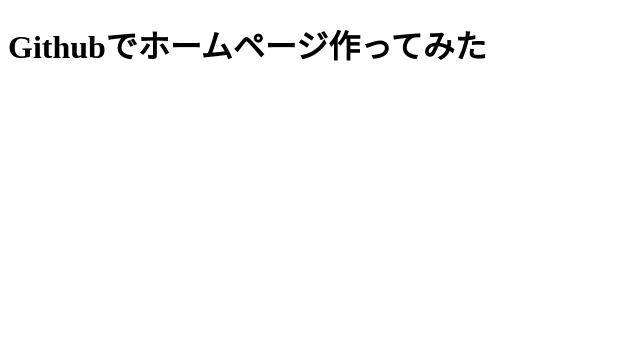
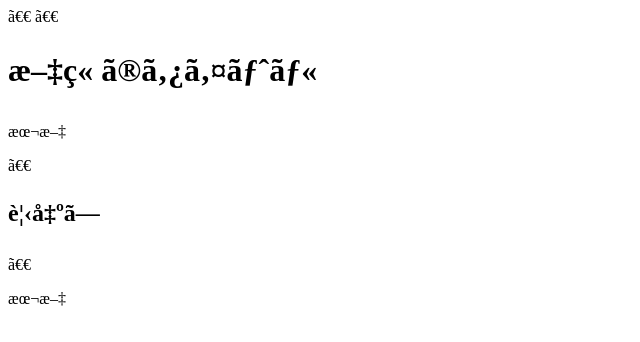
Before and after one commit to tomtomApp/FunnyFaceMeterApp, a plain HTML site: page index.html in a window 1280 px wide. Shown: the whole page, without its empty margins (0-640 px from the left). Drawn offline with Linux system fonts and the light colour scheme.

Commit message:
Update index.html

```diff
--- a/index.html
+++ b/index.html
@@ -1,6 +1,14 @@
 <!DOCTYPE html>
 <html>
+<head>
+　<meta charset=”UTF-8″>
+　<meta http-equiv=”X-UA-Compatible” content=”IE=edge”>
+<title>タイトル</title>
+</head>
 <body>
-<h1>Githubでホームページ作ってみた</h1>
+<h1>文章のタイトル</h1>
+<p>本文</p>
+　<h2>見出し</h2>
+　<p>本文</p>
 </body>
 </html>
```
